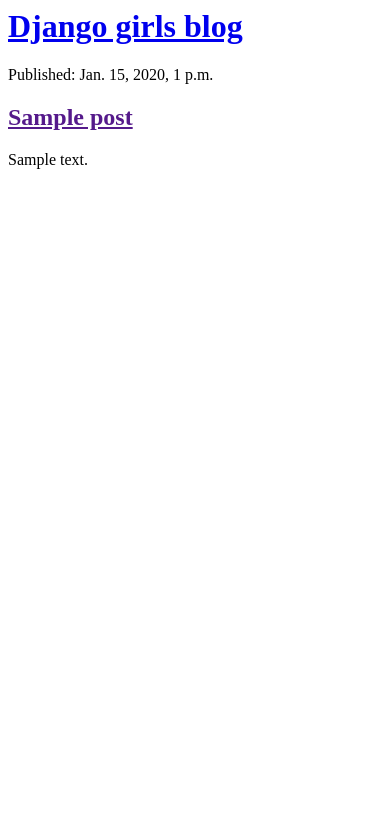
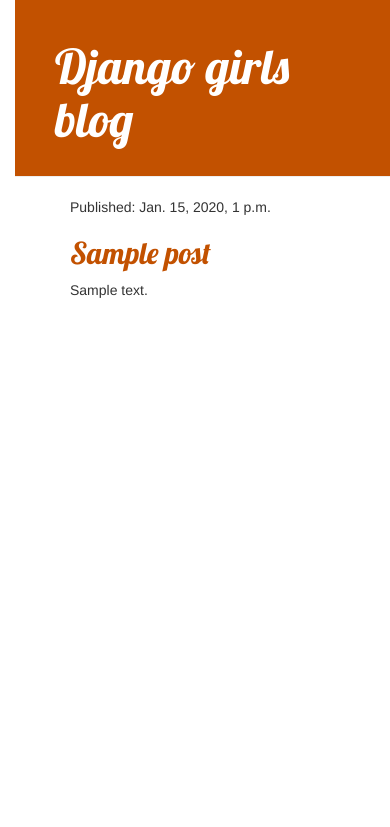
Before and after one commit to fredrickkemosi/my-first-blog, a Django app: template blog/templates/blog/post_list.html in a window 390 px wide. Shown: the top 827 px of the page. Run offline with Django 3.2, Linux system fonts and the light colour scheme; the template is opened without the code that fills it: values that come from a table or form of the project are taken from there, others are empty; tables that the repository leaves empty hold one stand-in row (values such as "Sample post"); some libraries are stand-ins or nearby versions.

Commit message:
Added view and template for detailed blog post as well as CSS for the site

```diff
--- /dev/null
+++ b/blog/static/css/blog.css
@@ -0,0 +1,48 @@
+body {
+    padding-left: 15px;
+}
+
+h1 a, h2 a {
+    color: #c25100;
+    font-family: 'Lobster';
+}
+
+.page-header {
+    background-color: #c25100;
+    margin-top:0;
+    padding: 20px 20px 20px 40px;
+}
+
+.page-header h1, .page-header h1 a, .page-header h1 a:visited, .page-header h1 a:active{
+    color: #fff;
+    font-size: 36pt;
+    text-decoration: none;
+}
+
+.content {
+    margin-left: 40px;
+}
+h1, h2, h3, h4 {
+    font-family: 'Lobster', cursive;
+}
+.date {
+    color: #828282;
+}
+.save {
+    float:right;
+}
+.post-form textarea, .post-form input{
+    width: 100%;
+}
+.top-menu, .top-meny:hover .top-menu:visited {
+    color:#fff;
+    float:right;
+    font-size: 26pt;
+    margin-right: 20px;
+}
+.post {
+    margin-bottom: 20px;
+}
+.post h1 a, .post h1 a:visited {
+    color: #000;
+}
--- /dev/null
+++ b/blog/templates/blog/base.html
@@ -0,0 +1,31 @@
+{% load static %}
+<html>
+    <head>
+        <title>My blog</title>
+        <link rel='stylesheet' href="//maxcdn.bootstrapcdn.com/bootstrap/3.2.0/css/bootstrap.min.css">
+        <link rel='stylesheet' href="//maxcdn.bootstrapcdn.com/bootstrap/3.2.0/css/bootstrap-theme.min.css">
+        <link rel='stylesheet' href="{% static 'css/blog.css' %}">
+        <link href="//fonts.googleapis.com/css?family=Lobster&subset=latin-ext" rel="stylesheet" type="text/css">
+    </head>
+    <body>
+        <div class="page-header">
+            <h1><a href="/">Django girls blog</a></h1>
+        </div>
+
+
+            <div class="content container">
+                <div class="row">
+                    <div class="col-md-8">
+                      {% block content %}
+
+                      {% endblock content %}
+                    </div>
+                </div>
+            </div>
+
+
+        </div>
+
+        </div>
+    </body>
+</html>
--- a/blog/templates/blog/post_list.html
+++ b/blog/templates/blog/post_list.html
@@ -1,23 +1,12 @@
-<html>
-    <head>
-        <title>My blog</title>
-    </head>
-    <body>
-        <div>
-            <h1><a href="/">Django girls blog</a></h1>
-        </div>
+{% extends "blog/base.html" %}
 
-            {% for post in posts  %}
-            <div>
-                <p>Published: {{ post.published_date }}</p>
-                <h2><a href="">{{ post.title }}</a></h2>
-                <p>{{ post.text | linebreaksbr }}</p>
-            </div>
+{% block content %}
+{% for post in posts  %}
+<div class="post">
+  <p>Published: {{ post.published_date }}</p>
+  <h2><a href="{% url 'post_detail' pk=post.pk %}">{{ post.title }}</a></h2>
+  <p>{{ post.text | linebreaksbr }}</p>
+</div>
 
-            {% endfor %}
-
-        </div>
-
-        </div>
-    </body>
-</html>
+{% endfor %}
+{% endblock content %}
--- a/blog/urls.py
+++ b/blog/urls.py
@@ -3,4 +3,5 @@ from . import views
 
 urlpatterns = [
     path('', views.post_list, name='post_list'),
+    path('post/<int:pk>/', views.post_detail, name='post_detail'),
 ]
--- a/blog/views.py
+++ b/blog/views.py
@@ -1,4 +1,4 @@
-from django.shortcuts import render
+from django.shortcuts import render, get_object_or_404
 from django.utils import timezone
 from .models import Post
 # Create your views here.
@@ -6,3 +6,7 @@ from .models import Post
 def post_list(request):
     posts = Post.objects.filter(published_date__lte=timezone.now()).order_by('published_date')
     return render(request, 'blog/post_list.html', {'posts': posts})
+
+def post_detail(request, pk):
+    post = get_object_or_404(Post, pk=pk)
+    return render(request, 'blog/post_detail.html', {'post':post})
```
Also changed, not shown: blog/templates/blog/post_detail.html (added, +13 -0 lines).
